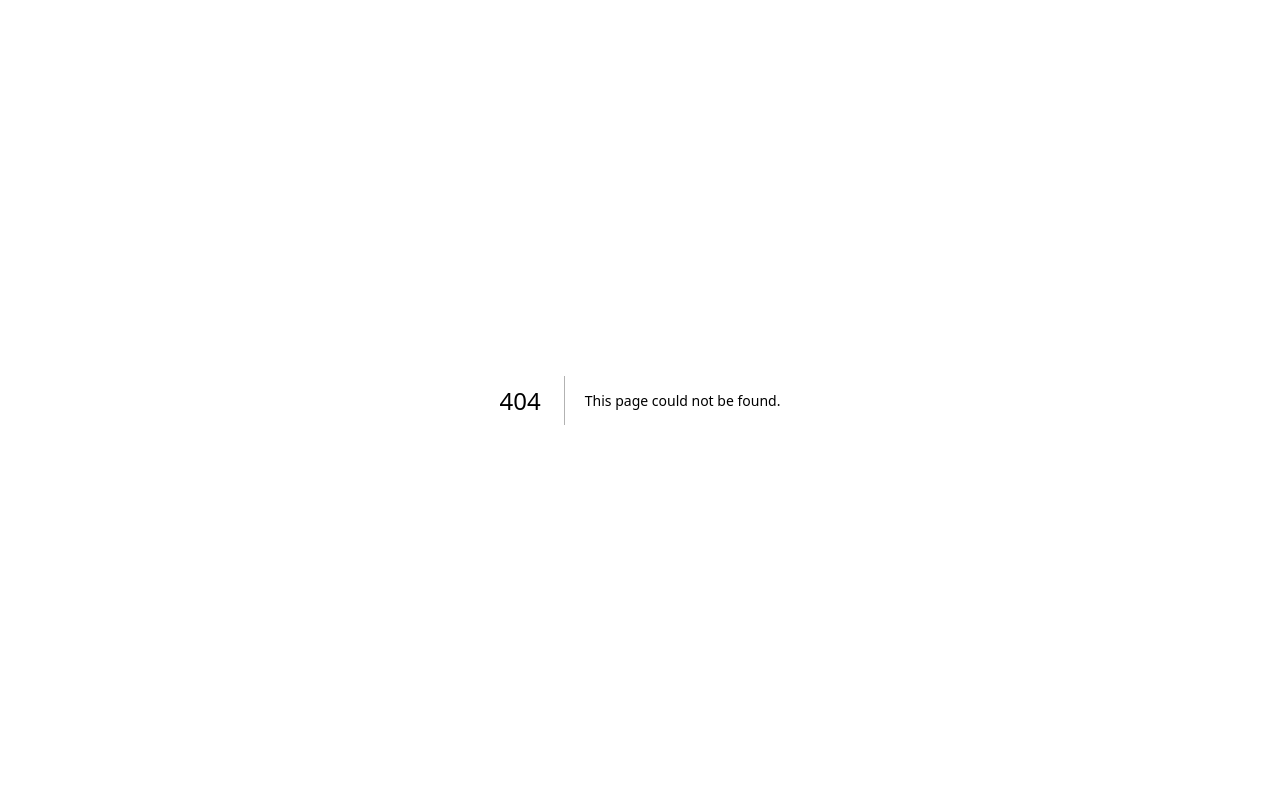
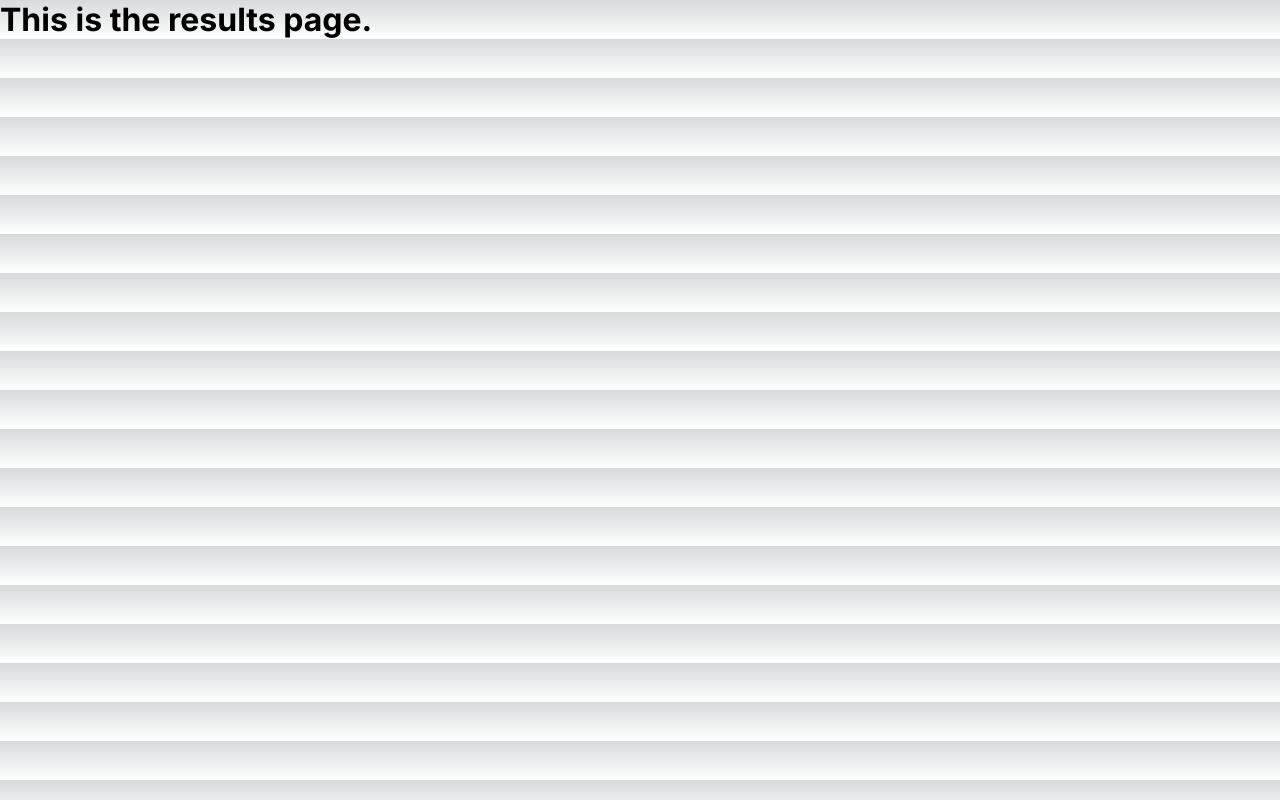
Before and after one commit to AnthonyQuispe/Course-Savers, a Next.js app: page /results in a window 1280 px wide. Before the commit this address had no page. Built offline with nearby package versions, Linux system fonts and the light colour scheme.

Commit message:
Initialized Results page route

```diff
--- /dev/null
+++ b/src/app/results/page.tsx
@@ -0,0 +1,3 @@
+export default function Results() {
+    return <h1>This is the results page.</h1>
+}
```
